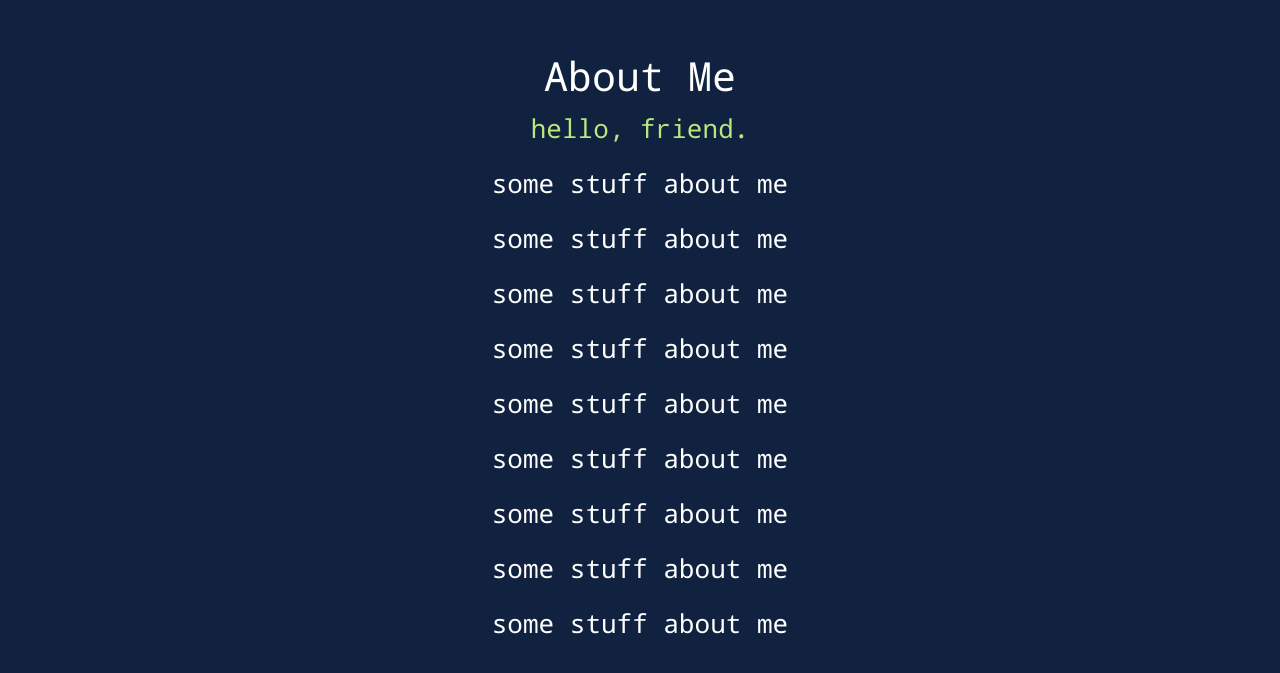
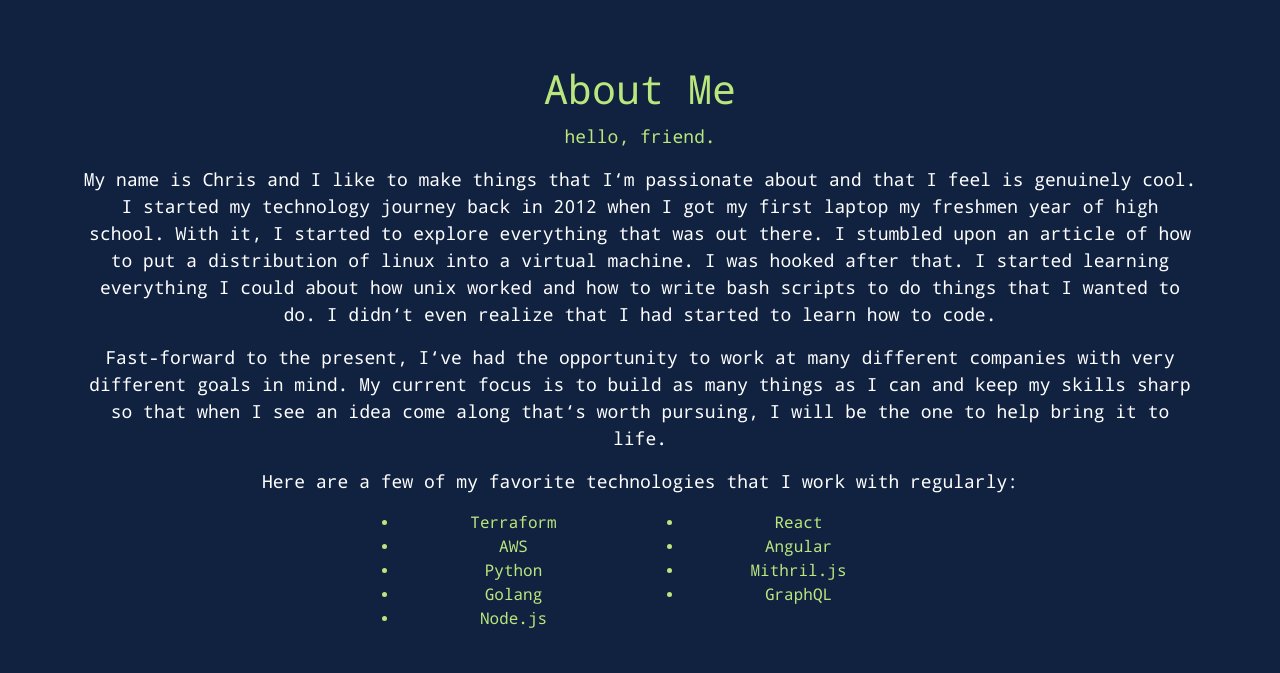
Before and after one commit to ChristopherBare/ChristopherBare.github.io, a React (Create React App) app in the folder site/: page / in a window 1280 px wide. Shown: the part 777-1450 px from the top of the page. Built offline with nearby package versions, Linux system fonts and the light colour scheme.

Commit message:
Updated about page contents

```diff
--- a/site/src/about/about.js
+++ b/site/src/about/about.js
@@ -1,24 +1,53 @@
 // Header.js
 import {siteColors} from '../styles/styles'
+import {Col, Row} from "react-bootstrap";
+import Container from "react-bootstrap/Container";
 
 function About() {
     return (
         <header className="App-header" id="about">
             <div className="Header" style={{fontFamily: 'NotoMono-Regular'}}>
-                <h1 className="justify-content-start">About Me</h1>
-                <p style={{color: siteColors.green}}>hello, friend.</p>
-                <p>some stuff about me</p>
-                <p>some stuff about me</p>
-                <p>some stuff about me</p>
-                <p>some stuff about me</p>
-                <p>some stuff about me</p>
-                <p>some stuff about me</p>
-                <p>some stuff about me</p>
-                <p>some stuff about me</p>
-                <p>some stuff about me</p>
+                <h1 style={{color: siteColors.green}} className="justify-content-start">About Me</h1>
+                <p style={{color: siteColors.green, fontSize: "18px"}}>hello, friend.</p>
+                <Container style={{fontSize: "18px"}}>
+                <p>My name is Chris and I like to make things that I&lsquo;m passionate about and that I feel is
+                    genuinely
+                    cool. I started my technology journey back in 2012 when I got my first laptop my freshmen year of
+                    high school. With it, I started to explore everything that was out there. I stumbled upon an article
+                    of how to put a distribution of linux into a virtual machine. I was hooked after that. I started
+                    learning everything I could about how unix worked and how to write bash scripts to do things that I
+                    wanted to do. I didn&lsquo;t even realize that I had started to learn how to code.</p>
+                <p>Fast-forward to the present, I&lsquo;ve had the opportunity to work at many different companies with
+                    very
+                    different goals in mind. My current focus is to build as many things as I can and keep my skills
+                    sharp so that when I see an idea come along that&lsquo;s worth pursuing, I will be the one to help
+                    bring
+                    it to life. </p>
+                <p>Here are a few of my favorite technologies that I work with regularly:</p></Container>
+                <Container style={{fontSize:"16px", color: siteColors.green}}>
+                    <Row className="justify-content-md-center">
+                        <Col xs={3}>
+                            <ul>
+                                <li>Terraform</li>
+                                <li>AWS</li>
+                                <li>Python</li>
+                                <li>Golang</li>
+                                <li>Node.js</li>
+                            </ul>
+                        </Col>
+                        <Col xs={3}>
+                            <ul>
+                                <li>React</li>
+                                <li>Angular</li>
+                                <li>Mithril.js</li>
+                                <li>GraphQL</li>
+                            </ul>
+                        </Col>
+                    </Row>
+                </Container>
             </div>
         </header>
-    );
+);
 }
 
 export default About;
```
